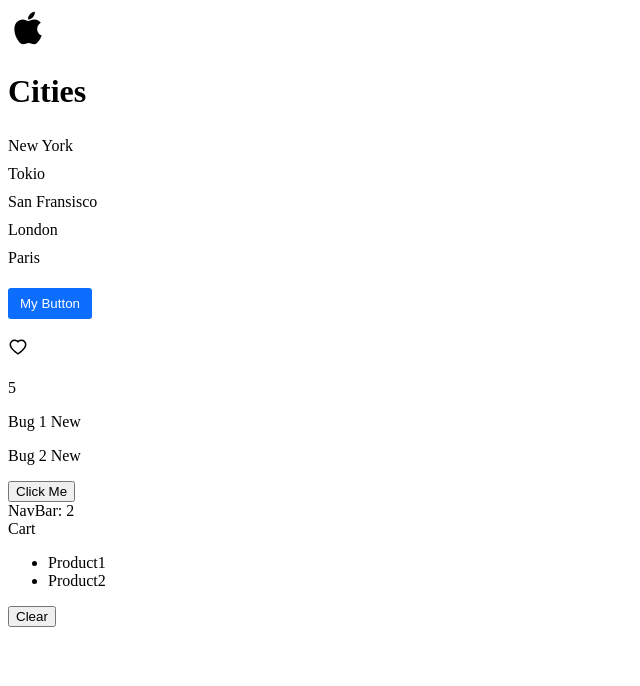
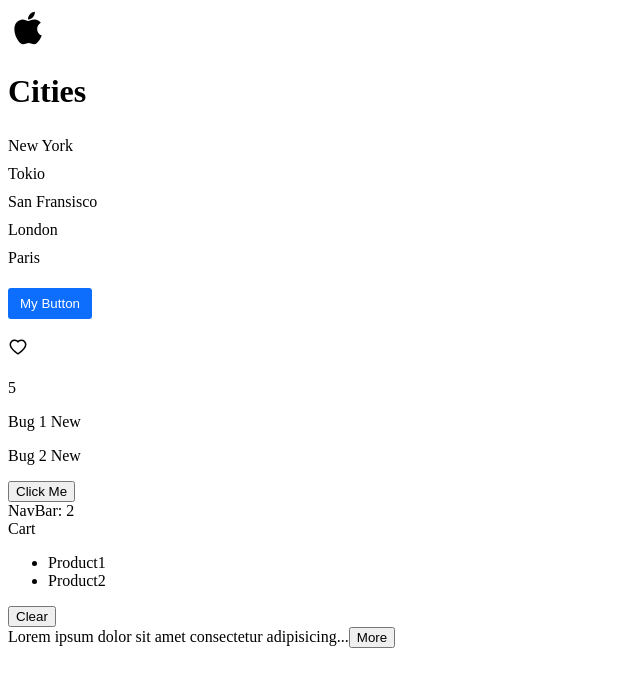
Before and after one commit to YasasLakmina/react-app, a React (Vite) app: page / in a window 1280 px wide. Shown: the top 686 px of the page, without its empty margins (0-640 px from the left). Built offline with nearby package versions, Linux system fonts and the light colour scheme.

Commit message:
commit12

```diff
--- a/src/App.tsx
+++ b/src/App.tsx
@@ -8,10 +8,46 @@ import Like from "./Components/Like";
 import { produce } from "immer";
 import NavBar from "./Components/NavBar";
 import Cart from "./Components/Cart";
+import ExpandableText from "./Components/ExpandableText";
 
 function App() {
   //Sharing state between components
   const [cartItems, setCartItems] = useState(["Product1", "Product2"]);
+
+  //Exercise 1- updating state
+  const [game, setGame] = useState({
+    id: 1,
+    player: {
+      name: "John",
+    },
+  });
+  //Execise 2
+  const [pizza, setPizza] = useState({
+    name: "Spicy Pepperoni",
+    toppings: ["Mushroom"],
+  });
+
+  //Exercise 3
+  const [cart, setCart] = useState({
+    discount: 0.1,
+    items: [
+      { id: 1, title: "Product 1", quantity: 1 },
+      { id: 2, title: "Product 2", quantity: 2 },
+    ],
+  });
+
+  const handleClick1 = () => {
+    setGame({ ...game, player: { ...game.player, name: "Bob" } });
+
+    setPizza({ ...pizza, toppings: [...pizza.toppings, "Cheese"] });
+
+    setCart({
+      ...cart,
+      items: cart.items.map((item) =>
+        item.id === 1 ? { ...item, quantity: item.quantity + 1 } : item
+      ),
+    });
+  };
 
   //Same kind stateHooks
   // const [title, setTitle] = useState("Americano");
@@ -22,8 +58,6 @@ function App() {
     title: "Americano",
     price: 5,
   });
-
-  const [tags, setTags] = useState(["happy", "cheerful"]);
 
   //Updating an array of objects
   const [bugs, setBugs] = useState([
@@ -43,6 +77,7 @@ function App() {
       })
     );
 
+    const [tags, setTags] = useState(["happy", "cheerful"]);
     //Add
     setTags([...tags, "exiting"]);
 
@@ -91,6 +126,21 @@ function App() {
       {/*//Sharing state between NavBar and Cart Components*/}
       <NavBar cartItemsCount={cartItems.length}></NavBar>
       <Cart cartItems={cartItems} onClear={() => setCartItems([])}></Cart>
+
+      <ExpandableText maxChars={50}>
+        Lorem ipsum dolor sit amet consectetur adipisicing elit. Nesciunt,
+        blanditiis! Debitis consequatur suscipit doloremque voluptatem minima
+        aperiam provident distinctio enim quidem, autem mollitia ad, quod
+        reiciendis laboriosam error totam tempora praesentium velit perferendis
+        officia. Esse tempore nulla, tempora, ratione laudantium ad a
+        exercitationem eum rerum nemo eligendi quibusdam, error suscipit iure
+        voluptatum quas vero. Nemo ab sunt dolorem fugit ipsum blanditiis
+        deserunt nostrum recusandae aliquam voluptate asperiores alias, odit
+        itaque, est, in necessitatibus repellendus officia error doloremque.
+        Quibusdam iure veritatis harum illo rerum eius neque quas hic animi
+        placeat repellat quisquam voluptatum, quam aliquam assumenda provident!
+        Totam in nulla corrupti.
+      </ExpandableText>
     </div>
   );
 }
--- /dev/null
+++ b/src/Components/ExpandableText.tsx
@@ -0,0 +1,23 @@
+import React, { useState } from "react";
+
+interface Props {
+  children: string;
+  maxChars?: number;
+}
+
+const ExpandableText = ({ children, maxChars = 100 }: Props) => {
+  const [isExpended, setExpended] = useState(false);
+
+  if (children.length <= maxChars) return <p>{children}</p>;
+  const text = isExpended ? children : children.substring(0, maxChars);
+  return (
+    <div>
+      {text}...
+      <button onClick={() => setExpended(!isExpended)}>
+        {isExpended ? "Less" : "More"}
+      </button>
+    </div>
+  );
+};
+
+export default ExpandableText;
```
